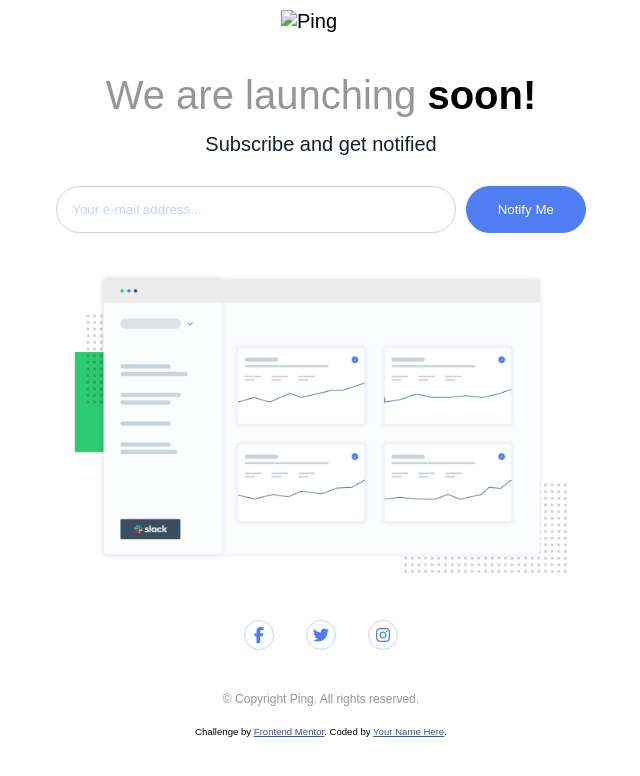
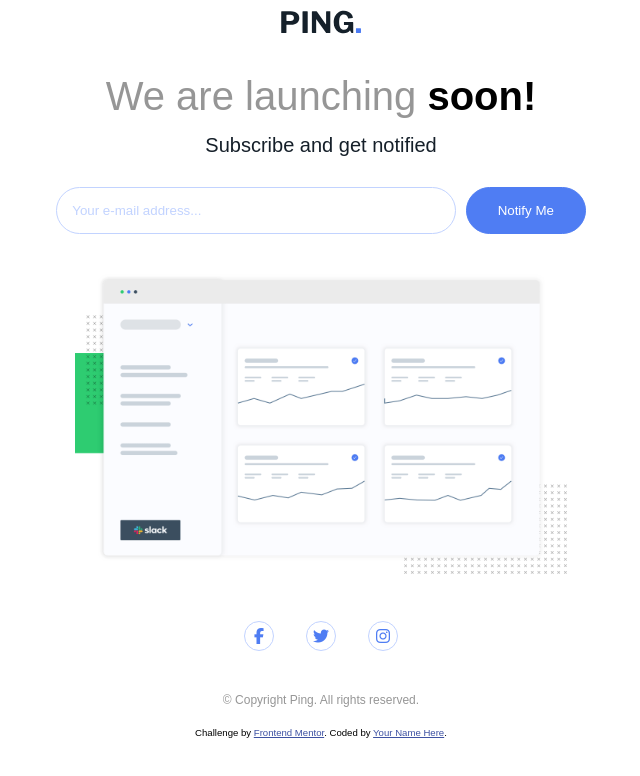
Before and after one commit to hebertpxx/ping-coming-soon-page-master, a plain HTML site: page index.html in a window 1280 px wide. Shown: the whole page, without its empty margins (319-959 px from the left). Drawn offline with Linux system fonts and the light colour scheme; the site is published under a folder, as on GitHub Pages, so addresses that start at the root find nothing.

Commit message:
Image and READ.ME
Corrections in image path and READ.ME.

```diff
--- a/index.html
+++ b/index.html
@@ -15,7 +15,7 @@
 
   <main>
 
-    <img src="/images/logo.svg" alt="Ping" id="logo">
+    <img src="logo.svg" alt="Ping" id="logo">
 
     <h1>We are launching <strong>soon!</strong></h1>
 
```
Also changed, not shown: logo.svg (renamed from images/logo.svg), 1 other file.
